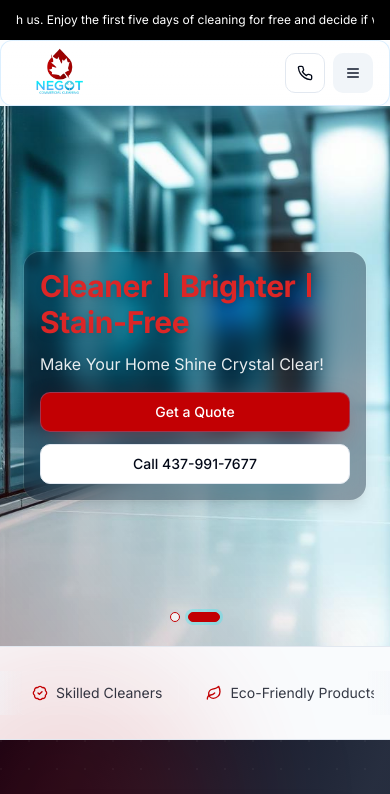
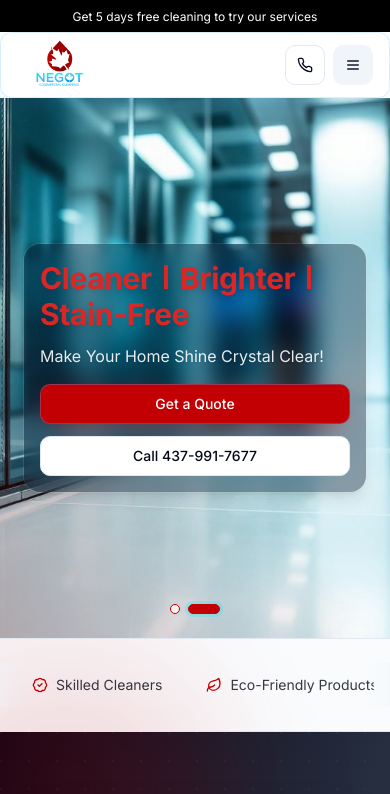
Before and after one commit to laithhasan/maple-mop-shine, a React (Vite) app: page / in a window 390 px wide. Shown: the top 794 px of the page. Built offline with nearby package versions, Linux system fonts and the light colour scheme.

Commit message:
Refactor banner text size
Adjusted text size of the promotional banner to be smaller and responsive across all screen sizes.

```diff
--- a/src/App.tsx
+++ b/src/App.tsx
@@ -26,7 +26,7 @@ const App = () => (
       <BrowserRouter>
         <ScrollToTop />
         <PromoBanner />
-        <div aria-hidden className="h-10 md:h-11 lg:h-12" />
+        <div aria-hidden className="h-8 sm:h-9 md:h-10" />
         <Navbar />
         <Routes>
           <Route path="/" element={<Index />} />
--- a/src/components/common/PromoBanner.tsx
+++ b/src/components/common/PromoBanner.tsx
@@ -1,9 +1,10 @@
 export default function PromoBanner() {
   return (
     <div className="fixed inset-x-0 top-0 z-[60] bg-black text-white">
-      <div className="mx-auto max-w-7xl px-4 sm:px-6">
-        <p className="h-10 md:h-11 lg:h-12 flex items-center justify-center text-xs sm:text-sm md:text-sm lg:text-base whitespace-nowrap overflow-hidden text-ellipsis">
-          Our website helps you connect with us. Enjoy the first five days of cleaning for free and decide if we're the right fit for your business
+      <div className="mx-auto max-w-7xl px-2 sm:px-4 lg:px-6">
+        <p className="h-8 sm:h-9 md:h-10 flex items-center justify-center text-xs sm:text-xs md:text-sm text-center leading-tight">
+          <span className="hidden sm:inline">Our website helps you connect with us. Enjoy the first five days of cleaning for free and decide if we're the right fit for your business</span>
+          <span className="sm:hidden">Get 5 days free cleaning to try our services</span>
         </p>
       </div>
     </div>
```
